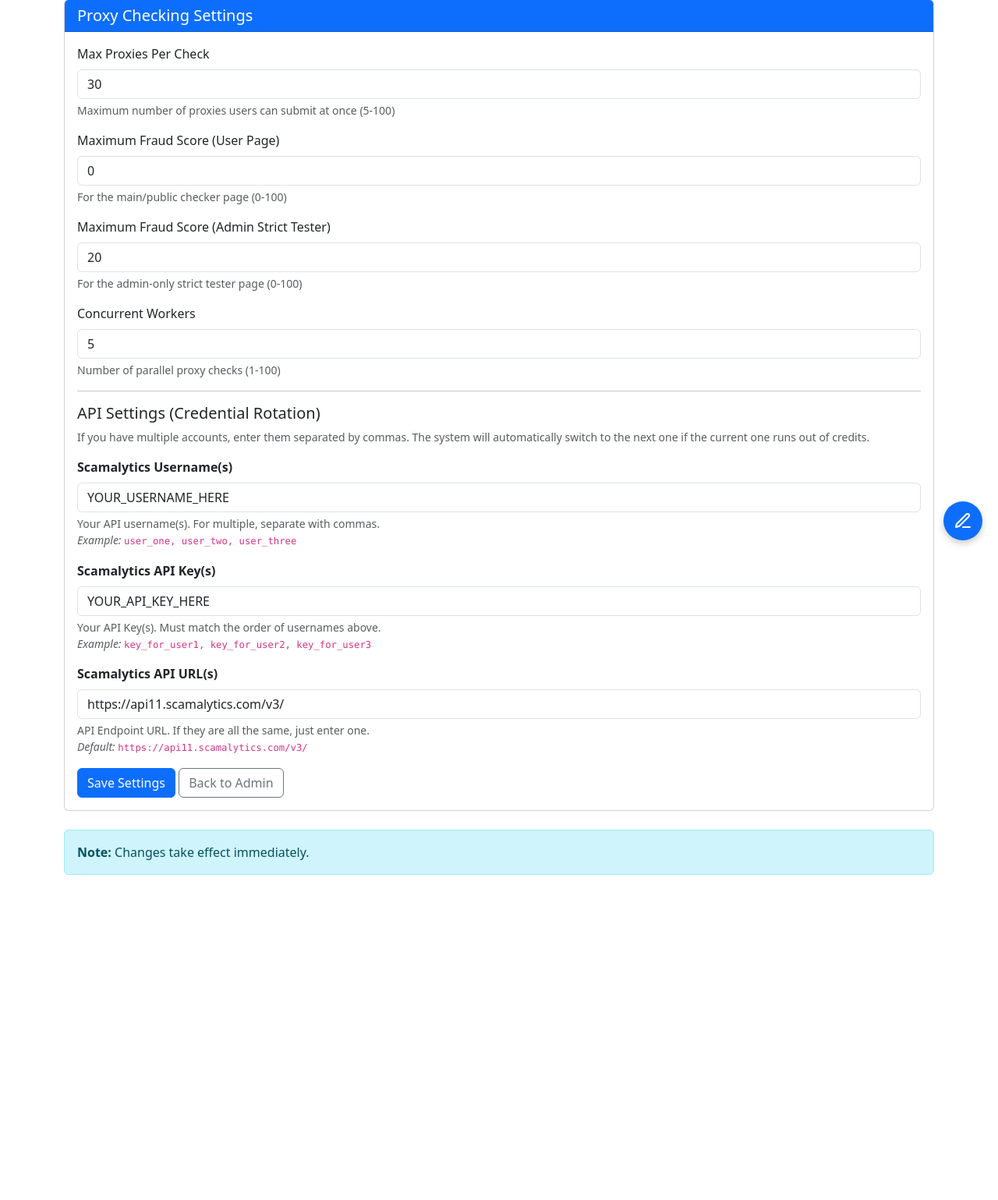
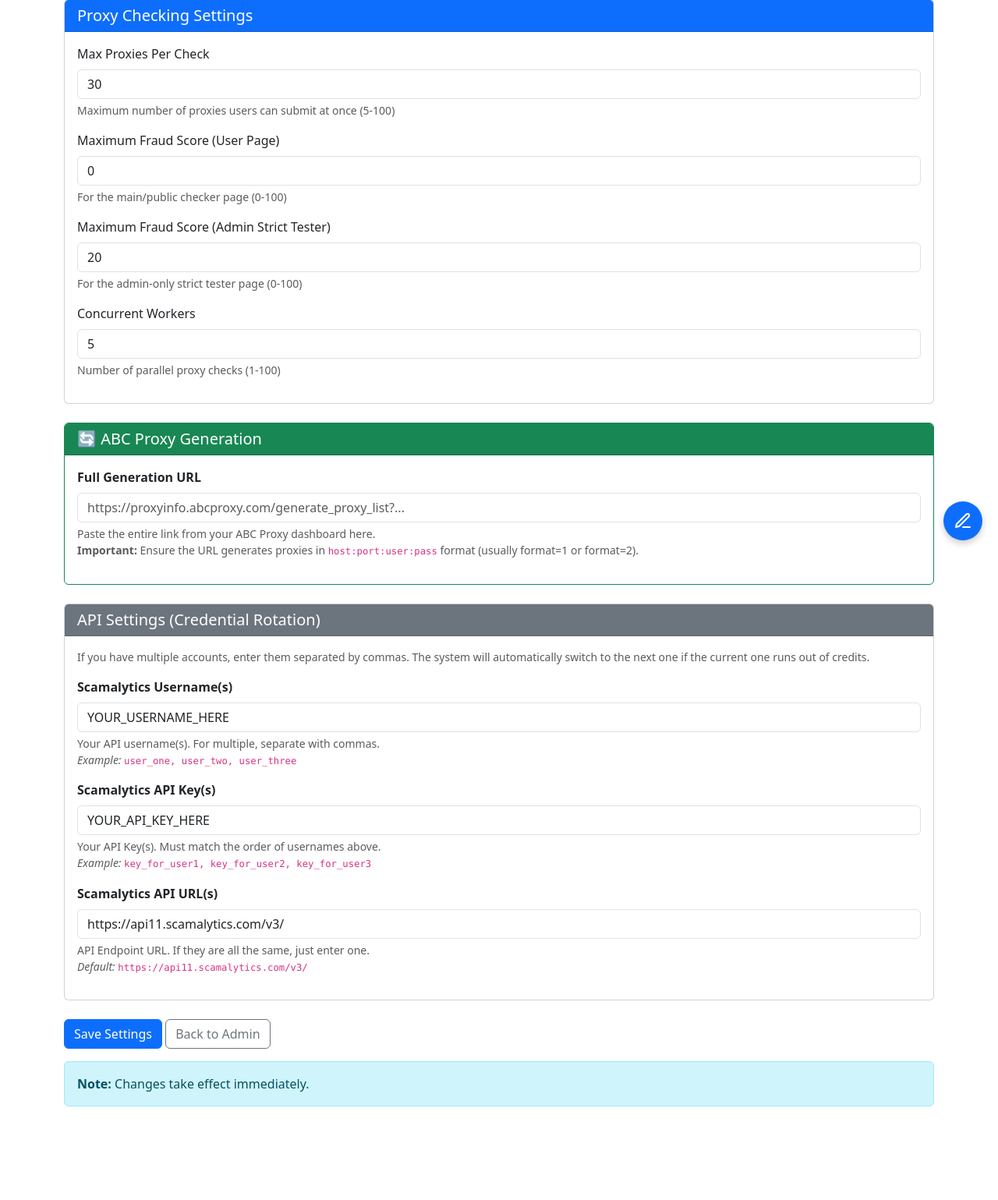
Before and after one commit to elishakip1/Vproxy-console, a Flask app: page /admin/settings in a window 1280 px wide. Shown: the part 87-1626 px from the top of the page at 78% size. Before the commit the page ends 1209 px from the top, so only its background shows below. Run offline with Flask 3, Linux system fonts and the light colour scheme; a user stored in the database is signed in.

Commit message:
Refactor admin settings form structure

```diff
--- a/templates/admin_settings.html
+++ b/templates/admin_settings.html
@@ -107,12 +107,12 @@
         {% endif %}
     {% endwith %}
 
+    <form method="POST">
     <div class="card mb-4">
       <div class="card-header bg-primary text-white">
         <h5 class="mb-0">Proxy Checking Settings</h5>
       </div>
       <div class="card-body">
-        <form method="POST">
           <div class="mb-3">
             <label for="max_paste" class="form-label">
               Max Proxies Per Check
@@ -147,9 +147,30 @@
                    name="max_workers" value="{{ settings.MAX_WORKERS }}" min="1" max="100">
             <div class="form-text">Number of parallel proxy checks (1-100)</div>
           </div>
+      </div>
+    </div>
 
-          <hr>
-          <h5 class="mt-3">API Settings (Credential Rotation)</h5>
+    <div class="card mb-4 border-success">
+        <div class="card-header bg-success text-white">
+        <h5 class="mb-0">🔄 ABC Proxy Generation</h5>
+        </div>
+        <div class="card-body">
+            <div class="mb-3">
+            <label for="abc_generation_url" class="form-label fw-bold">Full Generation URL</label>
+            <input type="text" class="form-control" id="abc_generation_url" name="abc_generation_url" value="{{ settings.ABC_GENERATION_URL }}" placeholder="https://proxyinfo.abcproxy.com/generate_proxy_list?..." >
+            <div class="form-text">
+                Paste the entire link from your ABC Proxy dashboard here. <br>
+                <strong>Important:</strong> Ensure the URL generates proxies in <code>host:port:user:pass</code> format (usually format=1 or format=2).
+            </div>
+            </div>
+        </div>
+    </div>
+
+    <div class="card mb-4">
+        <div class="card-header bg-secondary text-white">
+        <h5 class="mb-0">API Settings (Credential Rotation)</h5>
+        </div>
+        <div class="card-body">
           <p class="text-muted small mb-3">
               If you have multiple accounts, enter them separated by commas. The system will automatically switch to the next one if the current one runs out of credits.
           </p>
@@ -189,14 +210,14 @@
                 <em>Default:</em> <code>https://api11.scamalytics.com/v3/</code>
             </div>
           </div>
-
-          <button type="submit" class="btn btn-primary">Save Settings</button>
-          <a href="/admin" class="btn btn-outline-secondary">Back to Admin</a>
-        </form>
-      </div>
+        </div>
     </div>
 
-    <div class="alert alert-info">
+    <button type="submit" class="btn btn-primary">Save Settings</button>
+    <a href="/admin" class="btn btn-outline-secondary">Back to Admin</a>
+    </form>
+
+    <div class="alert alert-info mt-3">
       <strong>Note:</strong> Changes take effect immediately.
     </div>
   </div>
```
